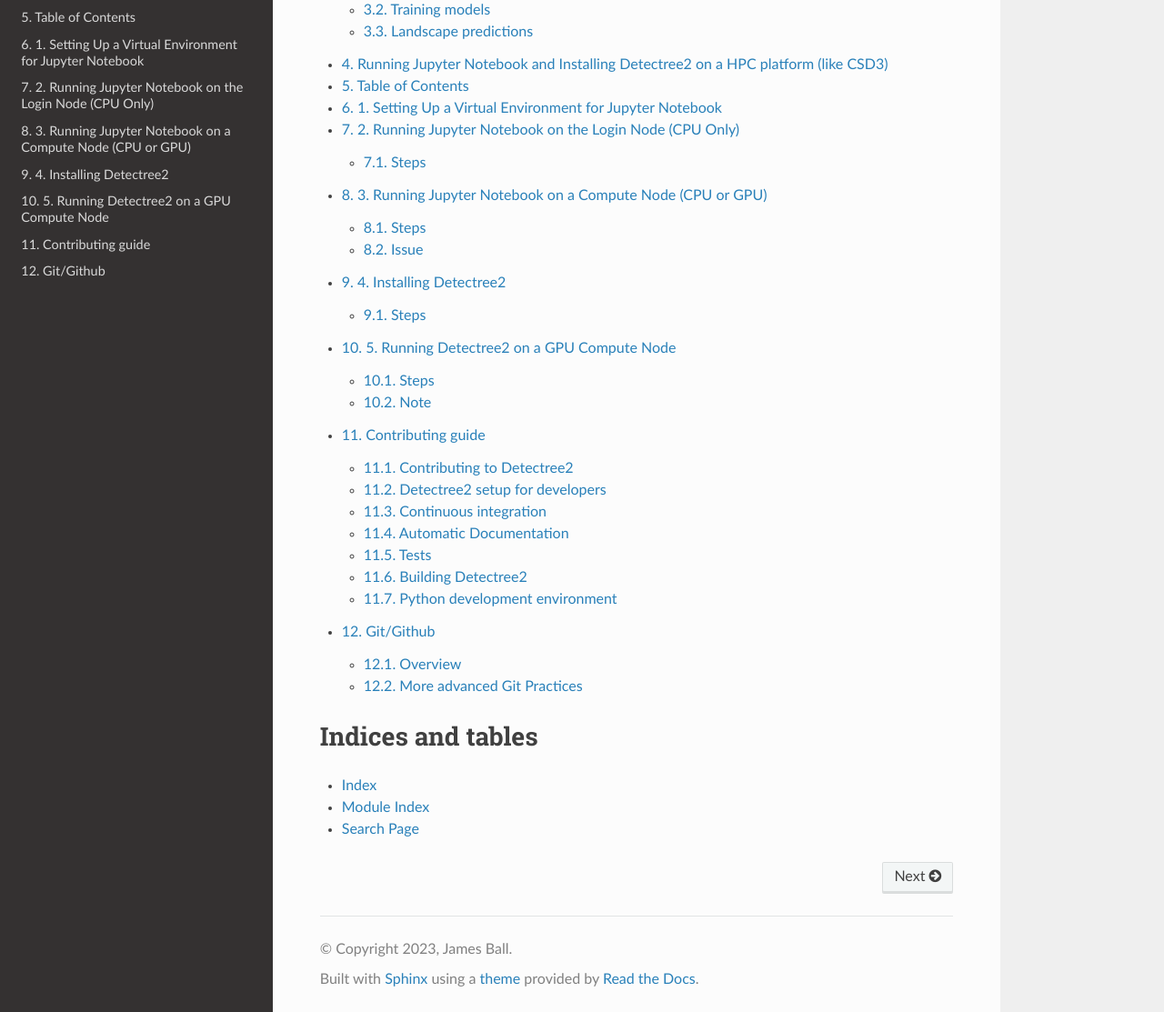
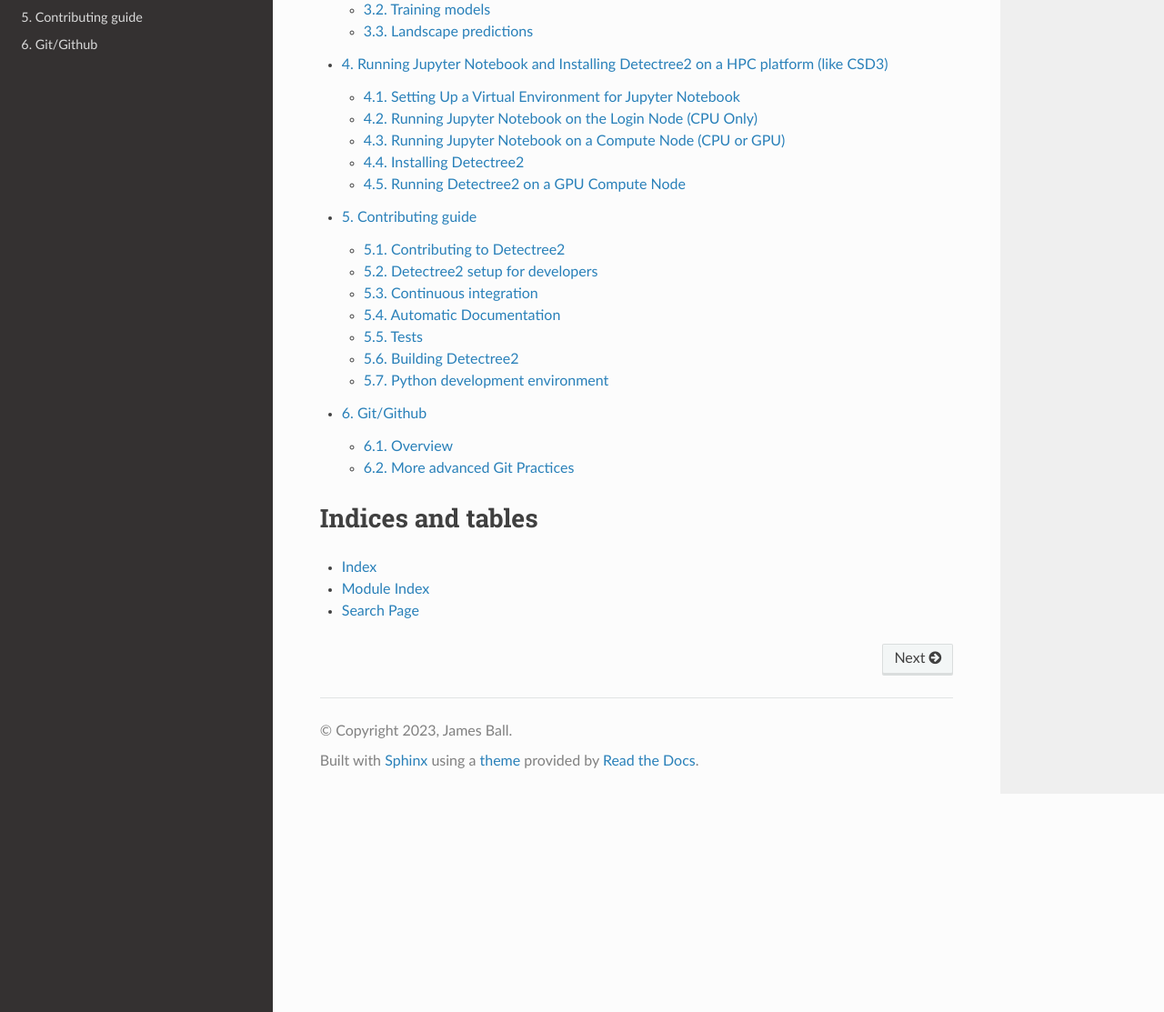
Before and after one commit to PatBall1/detectree2, a Sphinx documentation site: the page built from docs/source/index.rst, in a window 1280 px wide and 1400 px high, scrolled down 1133 px. Shown: the part 287-1400 px from the top of the window at 91% size. Built offline with Sphinx 7.4.7 and the Read the Docs theme 3.1.0, drawn with Linux system fonts in a browser that asks for light colours; pages that are not in the unit, such as notebooks, are missing from menus.

Commit message:
layout fix (#156)

```diff
--- a/docs/source/cluster.rst
+++ b/docs/source/cluster.rst
@@ -1,27 +1,16 @@
 Running Jupyter Notebook and Installing Detectree2 on a HPC platform (like CSD3)
 ===============================================================================
 
-This example is based on CSD3 for people associated with the University of Cambridge but the workflow can mostly be applied to other clusters as well.
+.. note::
+   This example is based on CSD3 for people associated with the University of Cambridge but the workflow can mostly be applied to other clusters as well.
 
 This guide provides step-by-step instructions on how to set up a virtual environment for Jupyter Notebook on an HPC system, run Jupyter Notebook on both login and compute nodes, install the ``detectree2`` package, and run it on a GPU compute node.
 
----
+.. contents::
 
-Table of Contents
-=================
 
-1. `Setting Up a Virtual Environment for Jupyter Notebook <#setting-up-a-virtual-environment-for-jupyter-notebook>`_
-2. `Running Jupyter Notebook on the Login Node (CPU Only) <#running-jupyter-notebook-on-the-login-node-cpu-only>`_
-3. `Running Jupyter Notebook on a Compute Node (CPU or GPU) <#running-jupyter-notebook-on-a-compute-node-cpu-or-gpu>`_
-4. `Installing Detectree2 <#installing-detectree2>`_
-5. `Running Detectree2 on a GPU Compute Node <#running-detectree2-on-a-gpu-compute-node>`_
-
----
-
-.. _setting-up-a-virtual-environment-for-jupyter-notebook:
-
-1. Setting Up a Virtual Environment for Jupyter Notebook
-=========================================================
+Setting Up a Virtual Environment for Jupyter Notebook
+-----------------------------------------------------
 
 First, create a virtual environment to run Jupyter Notebook. This step only needs to be done once.
 
@@ -39,18 +28,15 @@
    # Install Jupyter Notebook
    pip install jupyter
 
----
 
-.. _running-jupyter-notebook-on-the-login-node-cpu-only:
 
-2. Running Jupyter Notebook on the Login Node (CPU Only)
-========================================================
+
+Running Jupyter Notebook on the Login Node (CPU Only)
+-----------------------------------------------------
 
 Follow these steps to run Jupyter Notebook on the login node using CPU resources only.
 
-Steps
------
-
+**Steps:**
 1. **Activate the Virtual Environment:**
 
    .. code-block:: console
@@ -87,18 +73,14 @@
 
    - Paste the URL you saved earlier into your web browser to access the Jupyter Notebook interface.
 
----
 
-.. _running-jupyter-notebook-on-a-compute-node-cpu-or-gpu:
 
-3. Running Jupyter Notebook on a Compute Node (CPU or GPU)
-==========================================================
+Running Jupyter Notebook on a Compute Node (CPU or GPU)
+-------------------------------------------------------
 
 To run Jupyter Notebook on a compute node, follow these steps.
 
-Steps
------
-
+**Steps:**
 1. **Note the Login Node Hostname:**
 
    .. code-block:: console
@@ -174,23 +156,16 @@
 
    - Paste the URL you saved earlier into your web browser to access the Jupyter Notebook interface.
 
-Issue
------
+.. note::
+   If you are connected to the cluster via VSCode, it will try to forward the port automatically, which does not work. In that case you might need to shuffle ports around and connect to the new port, like: ``ssh -L 8082:gpu-q-3:8081 ...`` and then enter the link in your browser by replacing 8081 with 8082.
 
-If you are connected to the cluster via VSCode, it will try to forward the port automatically, which does not work. In that case you might need to shuffle ports around and connect to the new port, like: ``ssh -L 8082:gpu-q-3:8081 ...`` and then enter the link in your browser by replacing 8081 with 8082.
 
----
-
-.. _installing-detectree2:
-
-4. Installing Detectree2
-========================
+Installing Detectree2
+---------------------
 
 Follow these steps to install the ``detectree2`` package on a GPU compute node.
 
-Steps
------
-
+**Steps:**
 1. **Request a GPU Interactive Session:**
 
    .. code-block:: console
@@ -242,18 +217,14 @@
 
       pip install git+https://github.com/PatBall1/detectree2.git
 
----
 
-.. _running-detectree2-on-a-gpu-compute-node:
 
-5. Running Detectree2 on a GPU Compute Node
-===========================================
+Running Detectree2 on a GPU Compute Node
+----------------------------------------
 
 When running any ``detectree2`` tasks on a GPU compute node, ensure the following modules are loaded and the Python environment is active.
 
-Steps
------
-
+**Steps:**
 1. **Request a GPU Interactive Session:**
 
    .. code-block:: console
@@ -278,9 +249,6 @@
 
    - You can now run your Python scripts or Jupyter Notebooks that utilize ``detectree2``.
 
----
 
-Note
-----
-
-Always ensure that you're working within the allocated time for interactive sessions and that you comply with the HPC usage policies.
+.. note::
+   Always ensure that you're working within the allocated time for interactive sessions and that you comply with the HPC usage policies.
```
